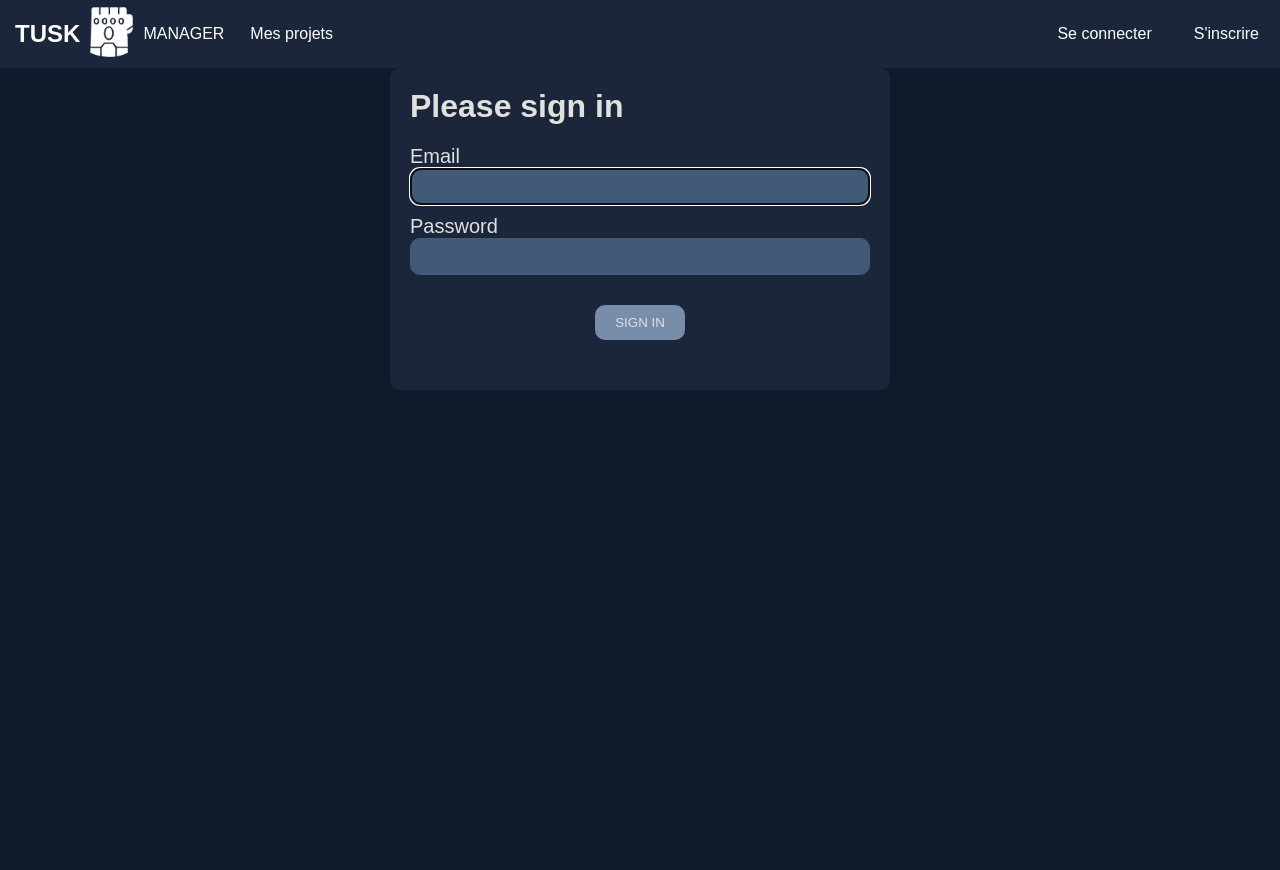
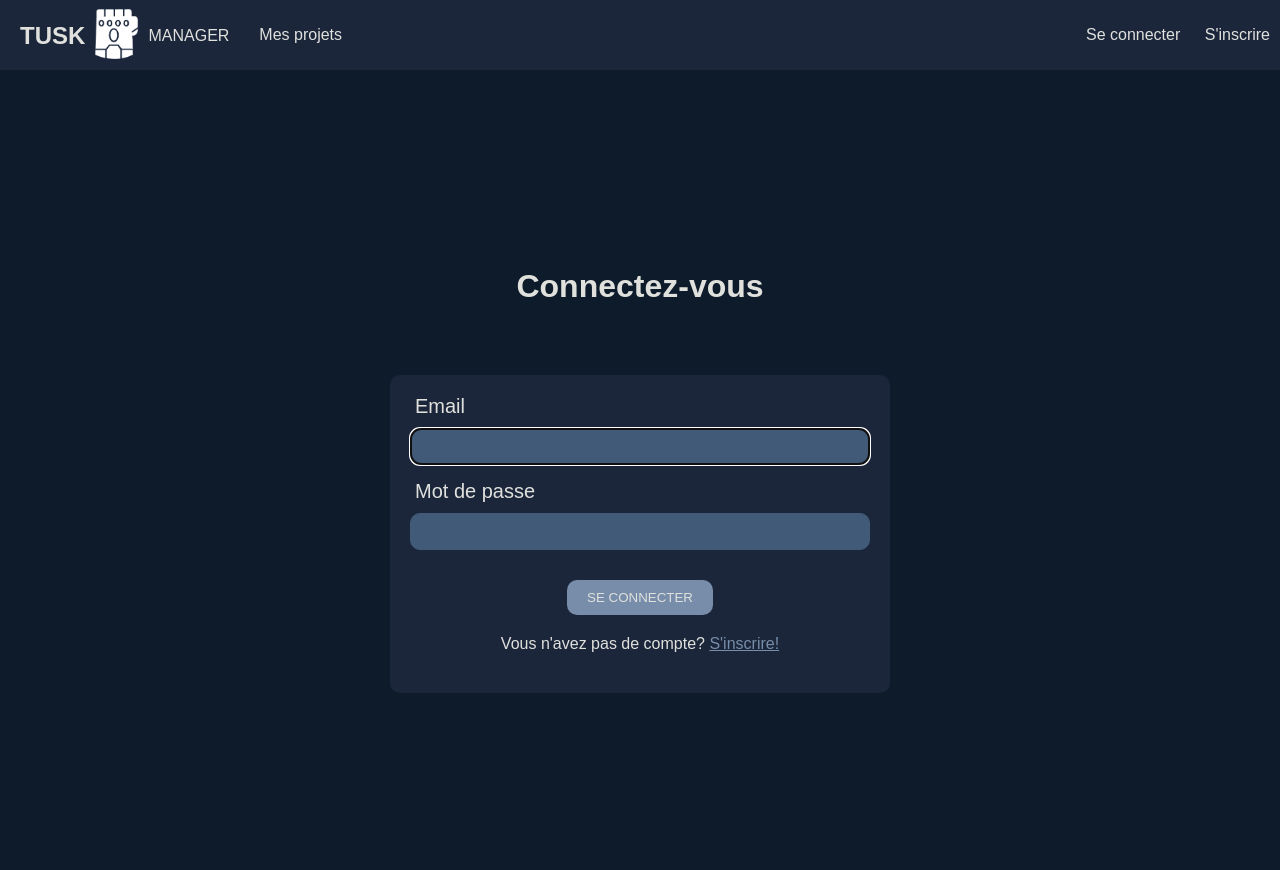
Before and after one commit to MagomedBekkaev/TuskManager, a Symfony app: template templates/security/login.html.twig in a window 1280 px wide. Run offline with Twig, Linux system fonts and the light colour scheme; the template is opened without the code that fills it, so the values that code supplies are empty; some libraries are stand-ins or nearby versions.

Commit message:
styling register and login pages

```diff
--- a/public/css/baseStyle.css
+++ b/public/css/baseStyle.css
@@ -6,14 +6,9 @@
 
 html, body {
     height: 100%;
-    overflow-x: hidden;
-}
-
-body {
     font-family: Arial, sans-serif;
     background-color: #F0F0F0;
 }
-
 
 .logo-container {
     display: flex;
@@ -25,6 +20,7 @@ body {
     display: flex;
     align-items: center;
     justify-content: center;
+    padding: 10px 0 8px;
 }
 
 .logo-part {
@@ -42,9 +38,7 @@ body {
 
 .navbar-logo {
     height: 50px;
-    margin-right: 0px;
-    margin-left: 0px;
-    margin-bottom: 5px;
+    margin: 0 0 5px;
 }
 
 nav {
@@ -53,52 +47,23 @@ nav {
     display: flex;
     justify-content: space-between;
     align-items: center;
-    padding: 5px;
+    max-height: 70px;
+    position: sticky; /* Make the navbar sticky */
+    top: 0; /* Stick to the top of the viewport */
+    z-index: 1000; /* Ensure the navbar is above other elements */
+    width: 100%; /* Make the navbar full width */
 }
 
 nav ul {
-    list-style-type: none;
+    list-style: none;
     margin: 0;
     padding: 0;
     display: flex;
     align-items: center;
 }
 
-nav ul li {
-    margin-right: 10px;
+nav a {
+    text-decoration: none; /* Remove underline */
+    color: #e0e1dd !important;
+    padding: 10px;
 }
-
-nav ul li a, .auth-links a {
-    display: inline-block;
-    color: white;
-    text-align: center;
-    padding: 20px 16px;
-    text-decoration: none;
-}
-
-.auth-links {
-    display: flex;
-    align-items: center;
-}
-
-.auth-links a:not(:last-child) {
-    margin-right: 10px;
-}
-
-nav ul li a:hover, .auth-links a:hover {
-    opacity: 0.5;
-}
-
-.logo-link {
-    text-decoration: none;
-    color: inherit;
-}
-
-.logo-link:hover {
-
-    opacity: 0.8;
-}
-
-.hidden {
-    display: none;
-}
--- /dev/null
+++ b/public/css/login.css
@@ -0,0 +1,20 @@
+div.container {
+    display: flex;
+    justify-content: center;
+    align-items: center;
+    margin: 0;
+    font-family: Arial, sans-serif;
+}
+
+form {
+    background-color: #1b263b;
+    padding: 20px;
+    border-radius: 10px;
+    width: 100%;
+    max-width: 500px;
+    margin: 50px auto;
+}
+
+label {
+    margin-bottom: 0px;
+}
--- a/public/css/register.css
+++ b/public/css/register.css
@@ -34,28 +34,35 @@ form input[type="email"] {
     width: 100%;
     padding: 10px;
     border: 1px solid #415a77;
-    margin-bottom: 10px;
+    margin: 10px 0px 15px;
     color: #e0e1dd;
     background-color: #415a77;
     border-radius: 10px;
 }
 
-body h1 {
+body h1, p, label, .form-check-input + label {
     color: #e0e1dd;
     margin-bottom: 20px;
+}
+
+p, form a {
+    text-align: center;
+    margin-top: 20px;
+}
+
+a {
+    color: #778da9;
 }
 
 form button {
     background-color: #778da9;
     color: #e0e1dd;
     padding: 10px 20px;
-    margin: 30px 0;
+    margin: 30px auto 0;
     border: none;
     cursor: pointer;
     text-transform: uppercase;
     border-radius: 10px;
-    margin-left: auto;
-    margin-right: auto;
     display: block;
 }
 
@@ -63,12 +70,22 @@ form button:hover {
     background-color: #415a77;
 }
 
-label {
-    color: #e0e1dd;
+label, .form-check-input + label {
     font-size: 20px;
-    margin-bottom: 10px;
+    margin-left: 5px;
 }
 
-form-check-input {
-    margin-right: 10px;
+.form-check-input {
+    margin: 0 10px 10px 0;
+    width: 20px;
+    height: 20px;
+    cursor: pointer;
+    border-radius: 5px;
+    display: inline-block;
+    position: relative;
+    top: 5px;
 }
+
+::placeholder {
+    color: #98a5b6;
+}
--- a/src/Form/RegistrationFormType.php
+++ b/src/Form/RegistrationFormType.php
@@ -26,7 +26,7 @@ class RegistrationFormType extends AbstractType
             ->add('agreeTerms', CheckboxType::class, [
                                 'mapped' => false,
                                 'label' => 'Accepter les conditions générales d\'utilisation',
-                                'class' => 'form-check-input',
+                                'attr' => ['class' => 'form-check-input'],
                 'constraints' => [
                     new IsTrue([
                         'message' => 'Vous devez accepter les conditions générales d\'utilisation.',
--- a/templates/base.html.twig
+++ b/templates/base.html.twig
@@ -8,6 +8,7 @@
         <link rel="stylesheet" href="{{ asset('css/baseStyle.css') }}">
         <link rel="stylesheet" href="{{ asset('css/categorie.css') }}">
         <link rel="stylesheet" href="{{ asset('css/register.css') }}">
+        <link rel="stylesheet" href="{{ asset('css/login.css') }}">
         <script src="{{ asset('js/editTitle.js') }}"></script>
 
     </head>
@@ -27,9 +28,8 @@
                         </a>
                     </div>
 
-                        {# <div class="vanish-disorder">VANISH DISORDER</div> #}
                     </div>
-                    {# <li><img src="{{ asset('images/logo_complet2.png') }}" alt="Logo" class="navbar-logo"></li>  #}
+
                     <li><a href="{{ path('app_home')}}">Mes projets</a></li>
                     {# <li><a href="#">Test</a></li> #}
 
--- a/templates/security/login.html.twig
+++ b/templates/security/login.html.twig
@@ -3,6 +3,10 @@
 {% block title %}Log in!{% endblock %}
 
 {% block body %}
+
+
+<div class="container">
+    <h1 class="h3 mb-3 font-weight-normal">Connectez-vous</h1>
     <form method="post">
         {% if error %}
             <div class="alert alert-danger">{{ error.messageKey|trans(error.messageData, 'security') }}</div>
@@ -14,18 +18,18 @@
             </div>
         {% endif %}
 
-    <h1 class="h3 mb-3 font-weight-normal">Please sign in</h1>
+
+
         <label for="inputEmail">Email</label>
         <input type="email" value="{{ last_username }}" name="email" id="inputEmail" class="form-control" autocomplete="email" required autofocus>
-    <label for="inputPassword">Password</label>
+        <label for="inputPassword">Mot de passe</label>
         <input type="password" name="password" id="inputPassword" class="form-control" autocomplete="current-password" required>
 
         <input type="hidden" name="_csrf_token"
-           value="{{ csrf_token('authenticate') }}"
-    >
+            value="{{ csrf_token('authenticate') }}">
 
-    <button class="btn btn-lg btn-primary" type="submit">
-        Sign in
-    </button>
+        <button class="btn btn-lg btn-primary" type="submit">Se connecter</button>
+        <p>Vous n'avez pas de compte? <a href="{{ path('app_register') }}" class="">S'inscrire!</a></p>
     </form>
+</div>
 {% endblock %}
```
Also changed, not shown: templates/registration/register.html.twig (+10 -3 lines). Lines whose indentation alone changed are shown as unchanged.
